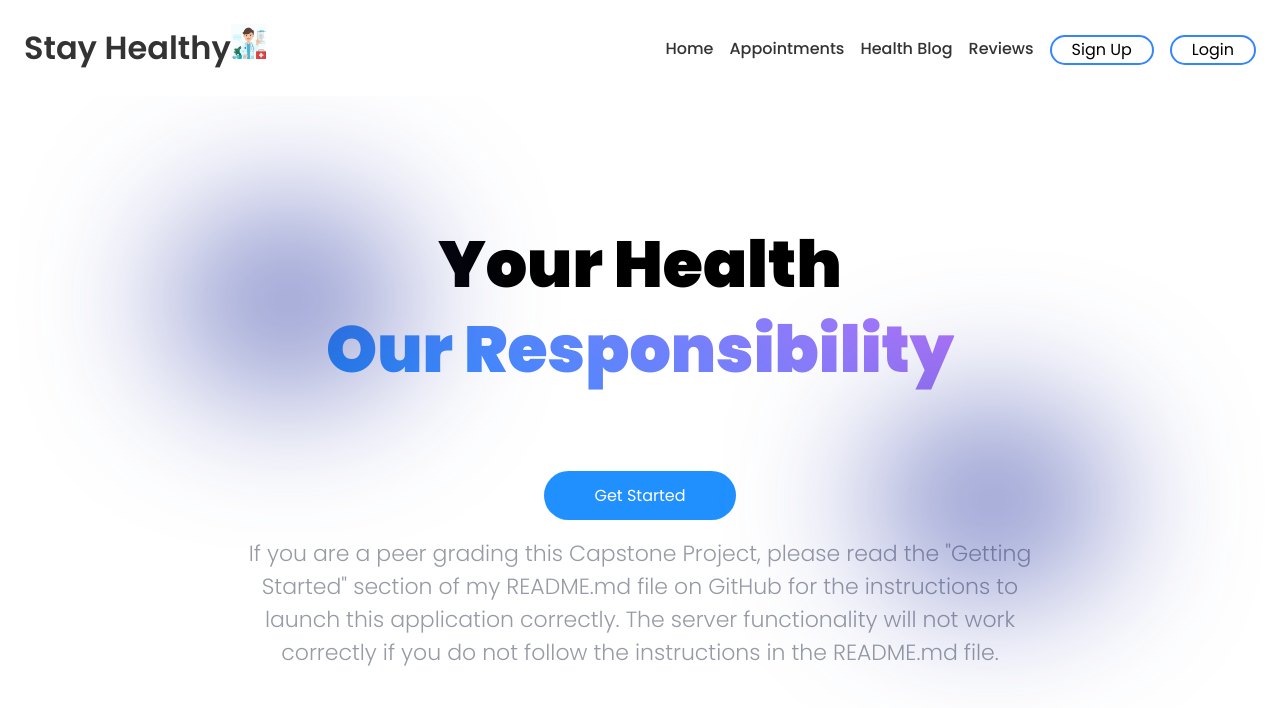
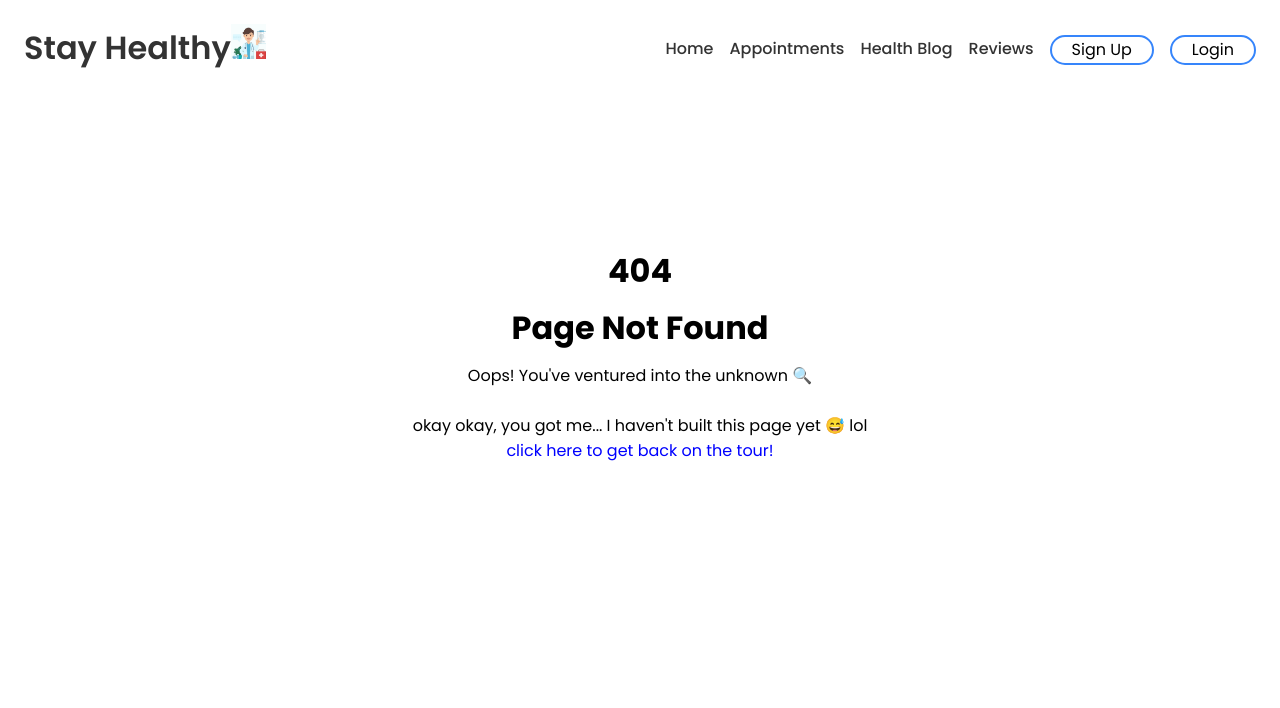
Before and after one commit to JoeyScottSchronce/frontend_developer_capstone_project, a React (Vite) app: page / in a window 1280 px wide. Shown: the top 708 px of the page. Built offline with nearby package versions, Linux system fonts and the light colour scheme.

Commit message:
updated route

```diff
--- a/src/App.jsx
+++ b/src/App.jsx
@@ -23,7 +23,7 @@ function App() {
         <Notification />
         <Navbar />
         <Routes>
-          <Route path="/" element={<LandingPage />} />
+          <Route path="/frontend_developer_capstone_project/" element={<LandingPage />} />
           <Route path="/Login" element={<Login />} />
           <Route path="/SignUp" element={<SignUp />} />
           <Route path="/Profile" element={<ProfileCard />} />
```
